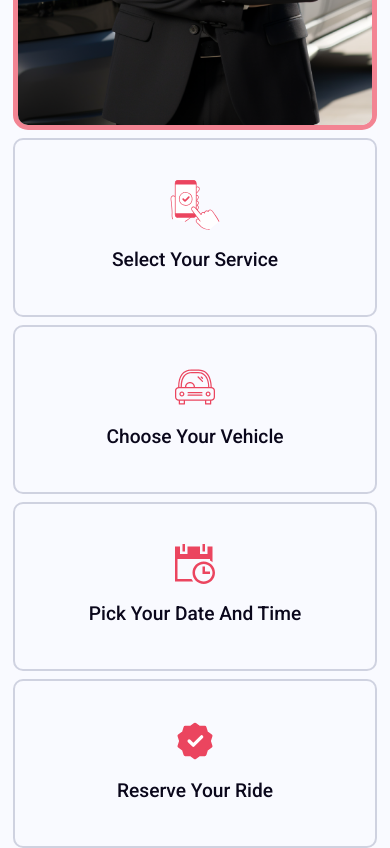
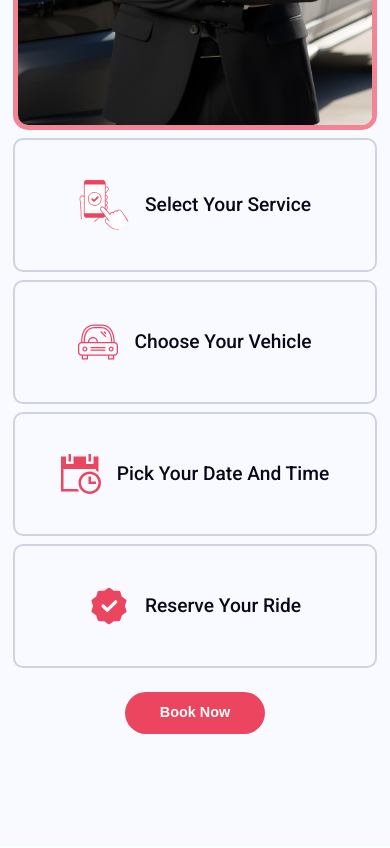
Before and after one commit to ChristianWare/Nier-Transport-Redesign, a Next.js app: page / in a window 390 px wide. Shown: the part 8640-9488 px from the top of the page. Built offline with nearby package versions, Linux system fonts and the light colour scheme; no server answers.

Commit message:
Booking fix

```diff
--- a/src/app/components/BookingProcess/BookingProcess.module.css
+++ b/src/app/components/BookingProcess/BookingProcess.module.css
@@ -70,7 +70,7 @@
 
 .right {
   display: grid;
-  grid-template-columns: repeat(2, 1fr);
+  grid-template-columns: repeat(1, 1fr);
   grid-gap: 1rem;
 }
 
@@ -79,7 +79,7 @@
   padding: 5rem;
   border-radius: 10px;
   display: flex;
-  flex-direction: column;
+  /* flex-direction: column; */
   align-items: center;
   justify-content: center;
   gap: 2rem;
@@ -132,10 +132,6 @@
     border-radius: 15px;
   }
 
-  .right {
-    grid-template-columns: repeat(1, 1fr);
-  }
-
   .imgContainer {
     height: 500px;
     width: 100%;
--- a/src/app/page.tsx
+++ b/src/app/page.tsx
@@ -13,7 +13,7 @@ import matter from "gray-matter";
 import BlogSection from "./components/BlogSection/BlogSection";
 import FinalCTA from "./components/FinalCTA/FinalCTA";
 
-export default async function Home() {
+export default function Home() {
   const blogDir = "blogs";
   const files = fs.readdirSync(path.join(blogDir));
   const blogs = files.map((filename) => {
```
